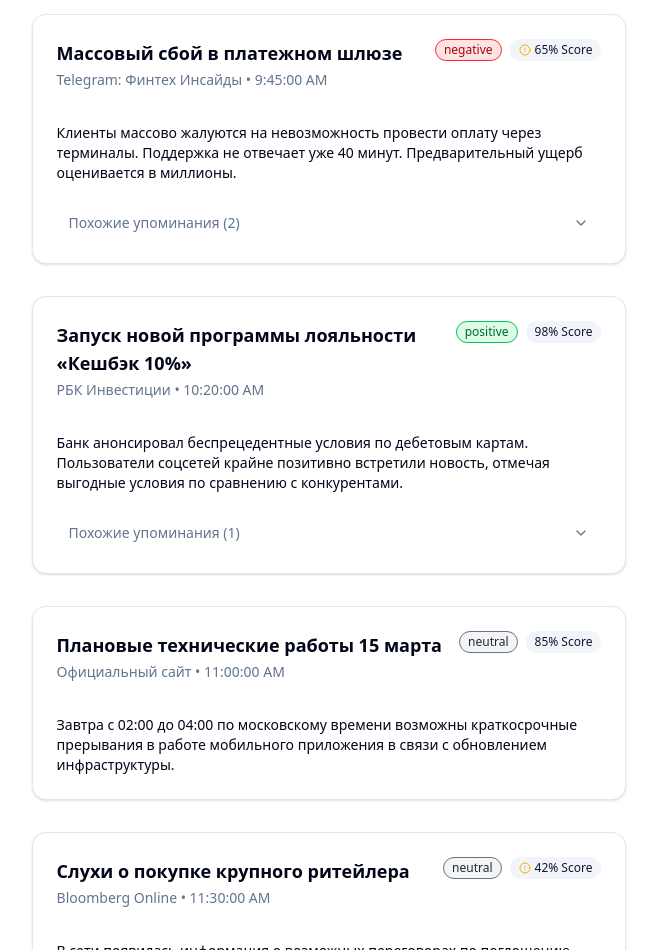
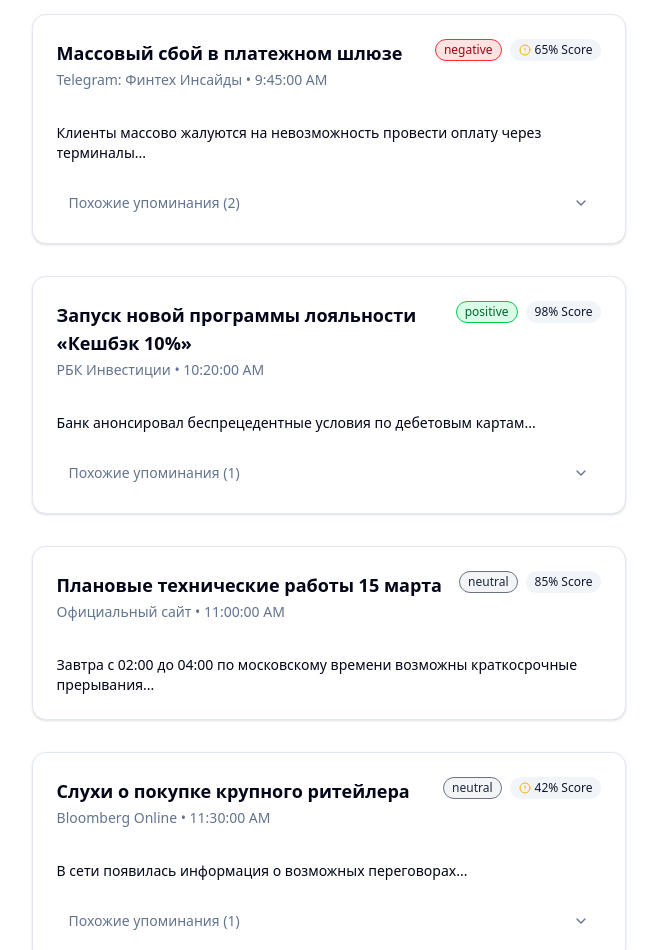
Before and after one commit to Super1Leonardo/team-project, a SvelteKit app in the folder web/: page / in a window 1280 px wide. Shown: the part 122-1072 px from the top of the page, without its empty margins (311-968 px from the left). Built offline with nearby package versions, Linux system fonts and the light colour scheme.

Commit message:
feat: add analytics

```diff
--- /dev/null
+++ b/web/src/lib/server/mockData.ts
@@ -0,0 +1,65 @@
+// src/lib/server/mockData.ts
+import type { Cluster } from '$lib/components/ArticleList.svelte';
+
+// 1. Данные для главной страницы (Лента)
+export const mockClusters: Cluster[] = [
+	{
+		id: 'cl-10492',
+		title: 'Массовый сбой в платежном шлюзе',
+		source: 'Telegram: Финтех Инсайды',
+		publishedAt: '2026-03-14T09:45:00Z',
+		sentiment: 'negative',
+		mlScore: 0.65,
+		riskWords: ['сбой', 'лежат сервера', 'ошибка 500', 'убытки'],
+		text: 'Клиенты массово жалуются на невозможность провести оплату через терминалы...',
+		duplicates: [
+			{ title: 'Терминалы не принимают карты', source: 'VK: Подслушано Бизнес', publishedAt: '2026-03-14T09:50:00Z', mlScore: 0.82 },
+			{ title: 'Ошибка 500 при попытке оплаты', source: 'Twitter / X', publishedAt: '2026-03-14T09:55:00Z', mlScore: 0.91 }
+		]
+	},
+	{
+		id: 'cl-10493',
+		title: 'Запуск новой программы лояльности «Кешбэк 10%»',
+		source: 'РБК Инвестиции',
+		publishedAt: '2026-03-14T10:20:00Z',
+		sentiment: 'positive',
+		mlScore: 0.98,
+		riskWords: [],
+		text: 'Банк анонсировал беспрецедентные условия по дебетовым картам...',
+		duplicates: [{ title: 'Обзор нового кешбэка от Brand Bank', source: 'Habr', publishedAt: '2026-03-14T10:45:00Z', mlScore: 0.88 }]
+	},
+	{
+		id: 'cl-10494',
+		title: 'Плановые технические работы 15 марта',
+		source: 'Официальный сайт',
+		publishedAt: '2026-03-14T11:00:00Z',
+		sentiment: 'neutral',
+		mlScore: 0.85,
+		riskWords: ['техработы'],
+		text: 'Завтра с 02:00 до 04:00 по московскому времени возможны краткосрочные прерывания...',
+		duplicates: []
+	},
+	{
+		id: 'cl-10495',
+		title: 'Слухи о покупке крупного ритейлера',
+		source: 'Bloomberg Online',
+		publishedAt: '2026-03-14T11:30:00Z',
+		sentiment: 'neutral',
+		mlScore: 0.42,
+		riskWords: ['неподтвержденная информация', 'инсайды'],
+		text: 'В сети появилась информация о возможных переговорах...',
+		duplicates: [{ title: 'Акции ВкусМаркета растут на слухах о сделке', source: 'Telegram: Market Watch', publishedAt: '2026-03-14T11:40:00Z', mlScore: 0.75 }]
+	}
+];
+
+// 2. Агрегированные данные для страницы Аналитики (Таймлайн)
+export const mockAnalyticsTimeline = [
+	{ date: '2026-03-08', positive: 120, negative: 15, neutral: 45, mlConfidence: 0.92 },
+	{ date: '2026-03-09', positive: 132, negative: 18, neutral: 50, mlConfidence: 0.89 },
+	// Spike-алерт: дата, когда произошел инцидент (много негатива)
+	{ date: '2026-03-10', positive: 101, negative: 189, neutral: 40, mlConfidence: 0.95 },
+	{ date: '2026-03-11', positive: 145, negative: 40, neutral: 55, mlConfidence: 0.91 },
+	{ date: '2026-03-12', positive: 160, negative: 22, neutral: 60, mlConfidence: 0.94 },
+	{ date: '2026-03-13', positive: 150, negative: 18, neutral: 58, mlConfidence: 0.93 },
+	{ date: '2026-03-14', positive: 170, negative: 12, neutral: 45, mlConfidence: 0.96 }
+];
--- a/web/src/routes/+page.server.ts
+++ b/web/src/routes/+page.server.ts
@@ -1,79 +1,5 @@
 import type { PageServerLoad } from './$types';
-import type { Cluster } from '$lib/components/ArticleList.svelte';
-
-const mockClusters: Cluster[] = [
-	{
-		id: 'cl-10492',
-		title: 'Массовый сбой в платежном шлюзе',
-		source: 'Telegram: Финтех Инсайды',
-		publishedAt: '2026-03-14T09:45:00Z',
-		sentiment: 'negative',
-		mlScore: 0.65,
-		riskWords: ['сбой', 'лежат сервера', 'ошибка 500', 'убытки'],
-		text: 'Клиенты массово жалуются на невозможность провести оплату через терминалы. Поддержка не отвечает уже 40 минут. Предварительный ущерб оценивается в миллионы.',
-		duplicates: [
-			{
-				title: 'Терминалы не принимают карты',
-				source: 'VK: Подслушано Бизнес',
-				publishedAt: '2026-03-14T09:50:00Z',
-				mlScore: 0.82
-			},
-			{
-				title: 'Ошибка 500 при попытке оплаты',
-				source: 'Twitter / X',
-				publishedAt: '2026-03-14T09:55:00Z',
-				mlScore: 0.91
-			}
-		]
-	},
-	{
-		id: 'cl-10493',
-		title: 'Запуск новой программы лояльности «Кешбэк 10%»',
-		source: 'РБК Инвестиции',
-		publishedAt: '2026-03-14T10:20:00Z',
-		sentiment: 'positive',
-		mlScore: 0.98,
-		riskWords: [],
-		text: 'Банк анонсировал беспрецедентные условия по дебетовым картам. Пользователи соцсетей крайне позитивно встретили новость, отмечая выгодные условия по сравнению с конкурентами.',
-		duplicates: [
-			{
-				title: 'Обзор нового кешбэка от Brand Bank',
-				source: 'Habr',
-				publishedAt: '2026-03-14T10:45:00Z',
-				mlScore: 0.88
-			}
-		]
-	},
-	{
-		id: 'cl-10494',
-		title: 'Плановые технические работы 15 марта',
-		source: 'Официальный сайт',
-		publishedAt: '2026-03-14T11:00:00Z',
-		sentiment: 'neutral',
-		mlScore: 0.85,
-		riskWords: ['техработы'],
-		text: 'Завтра с 02:00 до 04:00 по московскому времени возможны краткосрочные прерывания в работе мобильного приложения в связи с обновлением инфраструктуры.',
-		duplicates: []
-	},
-	{
-		id: 'cl-10495',
-		title: 'Слухи о покупке крупного ритейлера',
-		source: 'Bloomberg Online',
-		publishedAt: '2026-03-14T11:30:00Z',
-		sentiment: 'neutral',
-		mlScore: 0.42,
-		riskWords: ['неподтвержденная информация', 'инсайды'],
-		text: 'В сети появилась информация о возможных переговорах по поглощению сети магазинов "ВкусМаркет". Официальные представители компаний пока воздерживаются от комментариев.',
-		duplicates: [
-			{
-				title: 'Акции ВкусМаркета растут на слухах о сделке',
-				source: 'Telegram: Market Watch',
-				publishedAt: '2026-03-14T11:40:00Z',
-				mlScore: 0.75
-			}
-		]
-	}
-];
+import { mockClusters } from '$lib/server/mockData';
 
 export const load: PageServerLoad = async () => {
 	return {
--- /dev/null
+++ b/web/src/routes/analytics/+page.server.ts
@@ -0,0 +1,19 @@
+import type { PageServerLoad } from './$types';
+import { mockAnalyticsTimeline } from '$lib/server/mockData';
+
+export const load: PageServerLoad = async () => {
+	// В реальном проде здесь будет запрос к API: GET /api/analytics?timeframe=7d
+	// И расчет общих метрик (total, avg score) на стороне БД/Бэкенда
+
+	const totalMentions = mockAnalyticsTimeline.reduce((acc, curr) => acc + curr.positive + curr.negative + curr.neutral, 0);
+	const avgScore = mockAnalyticsTimeline.reduce((acc, curr) => acc + curr.mlConfidence, 0) / mockAnalyticsTimeline.length;
+
+	return {
+		timeline: mockAnalyticsTimeline,
+		kpi: {
+			total: totalMentions,
+			avgMlScore: (avgScore * 100).toFixed(1),
+			spikeAlerts: 1 // Захардкодим 1 для презентации инцидента 10 марта
+		}
+	};
+};
```
